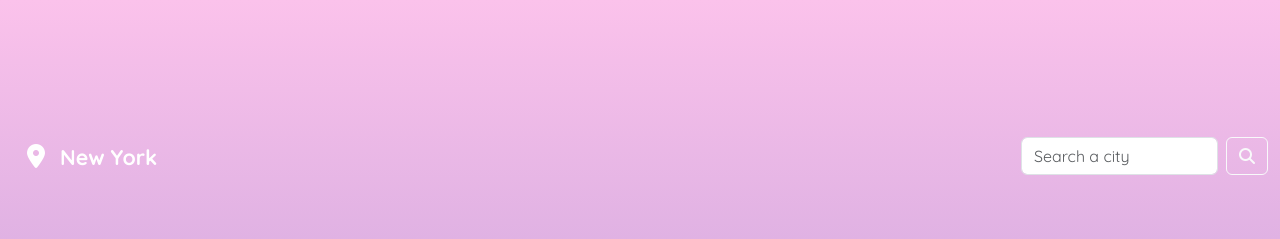
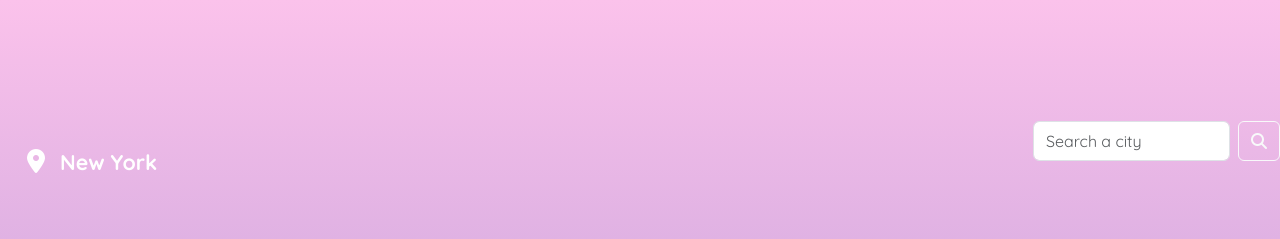
Before and after one commit to elleyjin/react-weather, a React (Create React App) app: page / in a window 1280 px wide. Shown: the top 239 px of the page. Built offline with nearby package versions, Linux system fonts and the light colour scheme; a web font is replaced by a local one.

Commit message:
edited navbar

```diff
--- a/src/App.css
+++ b/src/App.css
@@ -1,8 +1,9 @@
-.App-header {
+.App {
   min-height: 100vh;
   display: flex;
   flex-direction: column;
   justify-content: center;
   font-family: "Quicksand", sans-serif;
   color: white;
+  margin: 0 auto;
 }
--- a/src/App.js
+++ b/src/App.js
@@ -8,12 +8,12 @@ import "./App.css";
 function App() {
   return (
     <div className="App">
-      <header className="App-header">
-        <Navbar />
-        <Header />
-        <Forecast />
-        <Footer />
-      </header>
+      {/* <header className="App-header"> */}
+      <Navbar />
+      <Header />
+      <Forecast />
+      {/* </header> */}
+      <Footer />
     </div>
   );
 }
--- a/src/Navbar.css
+++ b/src/Navbar.css
@@ -1,5 +1,12 @@
+.Navbar {
+  justify-content: space-between;
+  /* padding: 10px 0; */
+  padding: 0;
+  height: 40px;
+}
+
 .navibar {
-  margin: 30px auto 0 auto;
+  /* height: 5px; */
 }
 
 .fa-location-dot {
--- a/src/Navbar.js
+++ b/src/Navbar.js
@@ -5,14 +5,28 @@ import "./Navbar.css";
 
 export default function Navbar() {
   return (
-    <nav className="navbar Navbar">
-      <div className="container-fluid navibar">
-        <div className="navbar-brand current-location" id="current-loc">
-          <i className="fa-solid fa-location-dot" id="location-pin"></i>
-          <span id="city">New York</span>
+    <div className="Navbar d-flex">
+      <nav className="navbar">
+        <div className="container-fluid navibar">
+          <div className="navbar-brand current-location" id="current-loc">
+            <i className="fa-solid fa-location-dot" id="location-pin"></i>
+            <span id="city">New York</span>
+          </div>
+          {/* <Search city="New York" /> */}
         </div>
-        <Search city="New York" />
-      </div>
-    </nav>
+      </nav>{" "}
+      <form className="Search d-flex" id="search-form">
+        <input
+          type="search"
+          id="search-input"
+          className="form-control me-2"
+          placeholder="Search a city"
+          autoComplete="off"
+        ></input>
+        <button className="btn btn-outline-light" type="submit">
+          <i className="fa-solid fa-magnifying-glass"></i>
+        </button>
+      </form>
+    </div>
   );
 }
--- a/src/Search.js
+++ b/src/Search.js
@@ -14,7 +14,8 @@ export default function Search(props) {
   //   }
 
   return (
-    <form className="d-flex Search" id="search-form">
+    <div className="Search">
+      <form className="d-flex" id="search-form">
         <input
           type="search"
           id="search-input"
@@ -26,5 +27,6 @@ export default function Search(props) {
           <i className="fa-solid fa-magnifying-glass"></i>
         </button>
       </form>
+    </div>
   );
 }
```
Lines whose indentation alone changed are shown as unchanged.
